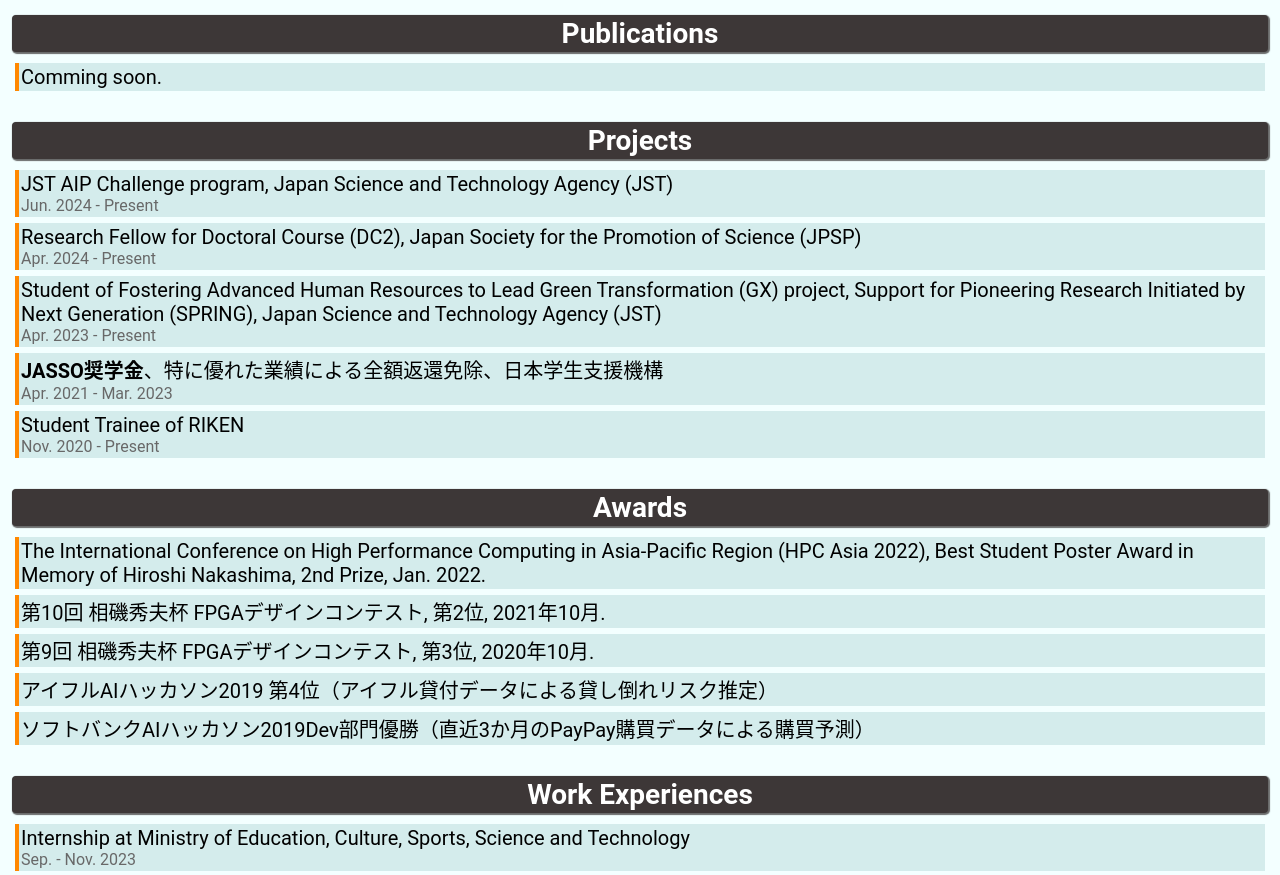
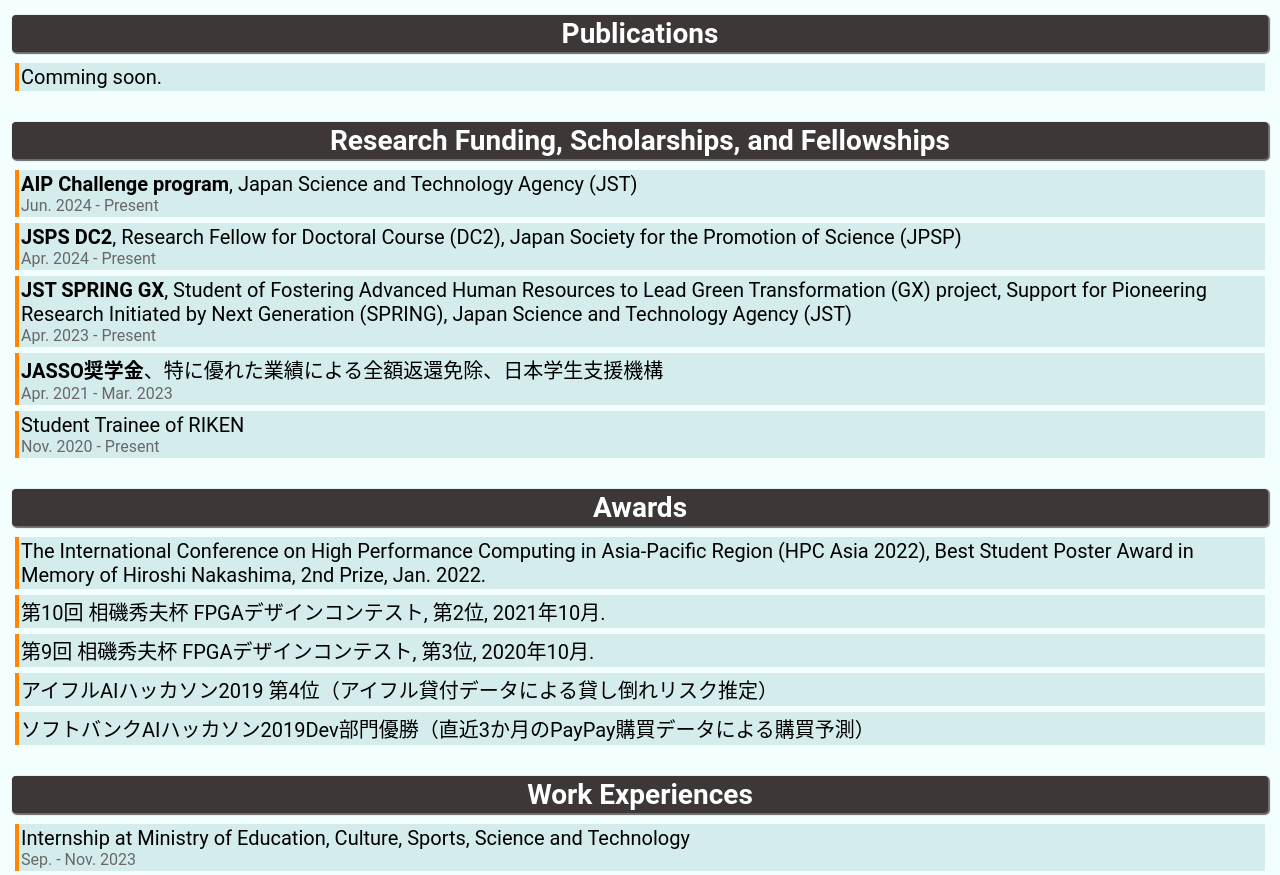
Before and after one commit to urashima0429/urashima0429.github.io, a plain HTML site: page index.html in a window 1280 px wide. Shown: the part 1140-2015 px from the top of the page. Drawn offline with Linux system fonts and the light colour scheme.

Commit message:
toriaezu si

```diff
--- a/index.html
+++ b/index.html
@@ -123,19 +123,19 @@
 				</div>
                 <!-- .publications -->
 
-				<div class="content" id="projects">
-					<div class="content-heading">Projects</div>
+				<div class="content" id="fundings">
+					<div class="content-heading">Research Funding, Scholarships, and Fellowships</div>
 					<ul class="item-container">
                         <li class="item">
-							<div class="detail">JST AIP Challenge program, Japan Science and Technology Agency (JST) </div>
+							<div class="detail"><b>AIP Challenge program</b>, Japan Science and Technology Agency (JST) </div>
 							<div class="period">Jun. 2024 - Present</div>
 						</li>
 						<li class="item">
-							<div class="detail">Research Fellow for Doctoral Course (DC2), Japan Society for the Promotion of Science (JPSP)</div>
+							<div class="detail"><b>JSPS DC2</b>, Research Fellow for Doctoral Course (DC2), Japan Society for the Promotion of Science (JPSP)</div>
 							<div class="period">Apr. 2024 - Present</div>
 						</li>
 						<li class="item">
-							<div class="detail">Student of Fostering Advanced Human Resources to Lead Green Transformation (GX) project, Support for Pioneering Research Initiated by Next Generation (SPRING), Japan Science and Technology Agency (JST) </div>
+							<div class="detail"><b> JST SPRING GX</b>, Student of Fostering Advanced Human Resources to Lead Green Transformation (GX) project, Support for Pioneering Research Initiated by Next Generation (SPRING), Japan Science and Technology Agency (JST) </div>
 							<div class="period">Apr. 2023 - Present</div>
 						</li>
                         <li class="item">
```
